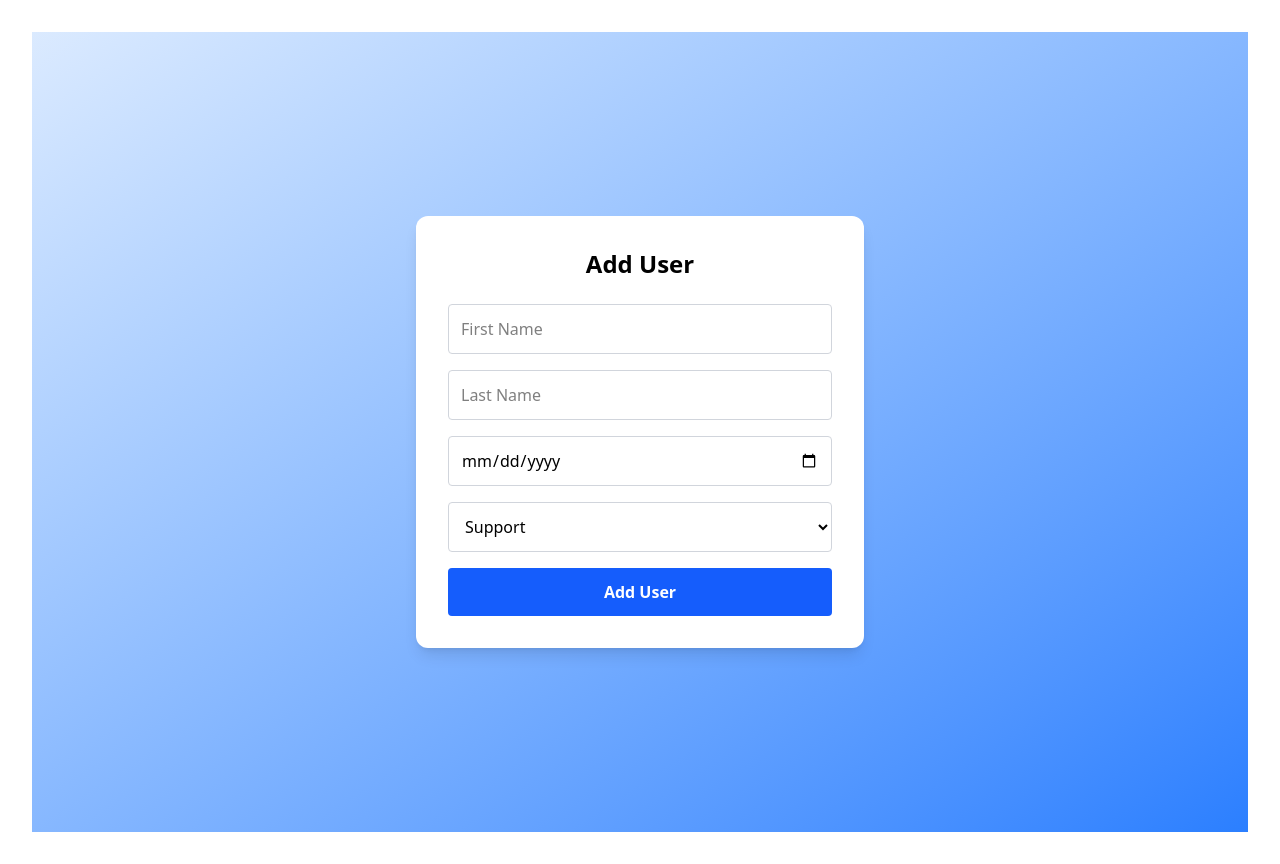
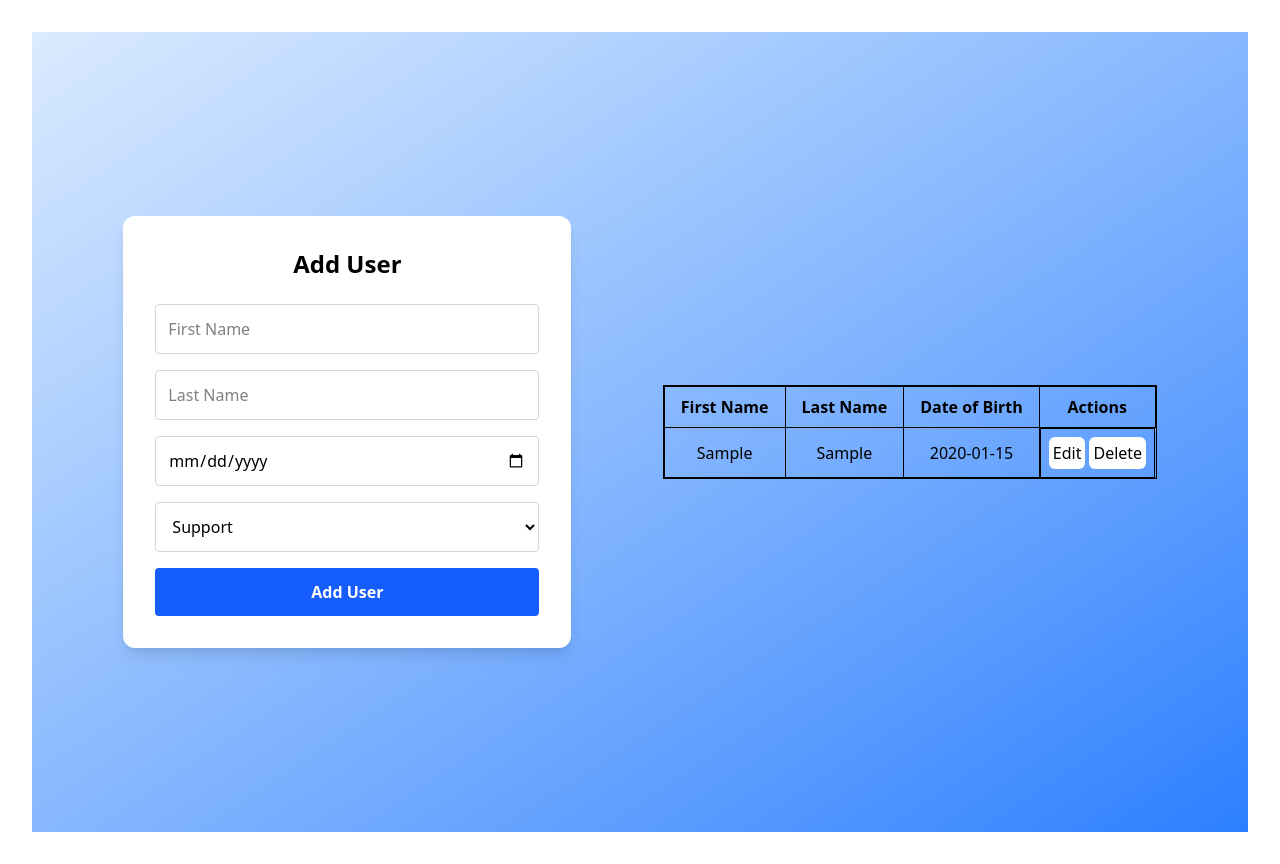
Before and after one commit to Fleetrify-Tech/InternProject, a React (Vite) app: page / in a window 1280 px wide. Both pictures are taken after typing "Sample", "Sample", "2020-01-15" into the empty fields and a click on the button "Add User". Built offline with nearby package versions, Linux system fonts and the light colour scheme.

Commit message:
This is the UserTable and App.jsx updated. Still in the works

```diff
--- a/src/App.tsx
+++ b/src/App.tsx
@@ -1,6 +1,7 @@
 import { useState } from "react";
 import "./App.css";
 import UserForm from "./components/UserForm";
+import UserTable from "./components/UserTable";
 import type { User } from "./types/user";
 
 function App() {
@@ -18,9 +19,21 @@ function App() {
     }
   };
 
+  const handleEdit = (user: User) => {
+    setEditingUser(user)
+  }
+
+  const handleDelete = (id: number) => {
+    setUsers((prev) => prev.filter((user) => user.id !== id))
+    if(editingUser?.id === id) {
+      setEditingUser(null)
+    }
+  }
+
   return (
-    <div className="min-h-screen flex items-center justify-center bg-gradient-to-br from-blue-100  to-blue-500">
+    <div className="min-h-screen flex flex-col sm:flex-row items-center m-0 px-4 justify-evenly gap-4 bg-gradient-to-br from-blue-100 to-blue-500">
       <UserForm onSubmit={addUser} editingUser={editingUser} />
+      <UserTable users={users} onEdit={handleEdit} onDelete={handleDelete} />
     </div>
   );
 }
--- a/src/components/UserTable.tsx
+++ b/src/components/UserTable.tsx
@@ -0,0 +1,38 @@
+import type { User } from "./types/user";
+import UserForm from "../components/UserForm.tsx";
+
+interface Props {
+  users: User[];
+  onEdit: (user: User) => void;
+  onDelete: (id: number) => void;
+}
+
+export default function UserTable({ users, onEdit, onDelete }: Props) {
+  return (
+    <div className="flex flex-col sm:flex-row border">
+         <table className="min-w-full border-collapse">
+      <thead>
+        <tr>
+          <th className="border px-4 py-2">First Name</th>
+          <th className="border px-4 py-2">Last Name</th>
+          <th className="border px-4 py-2">Date of Birth</th>
+          <th className="border px-4 py-2">Actions</th>
+        </tr>
+      </thead>
+      <tbody>
+        {users.map((user) => (
+          <tr key={user.id}>
+            <td className="border px-2">{user.firstName}</td>
+            <td className="border px-2">{user.lastName}</td>
+            <td className="border px-2">{user.dob}</td>
+            <td className="flex border gap-1 py-2 px-2">
+              <button className="bg-white p-1 rounded-md hover:bg-blue-600 hover:text-white" onClick={() => onEdit(user)}>Edit</button>
+              <button className="bg-white p-1 rounded-md hover:bg-blue-600 hover:text-white" onClick={() => onDelete(user.id)}>Delete</button>
+            </td>
+          </tr>
+        ))}
+      </tbody>
+    </table>
+    </div>
+  );
+}
```
